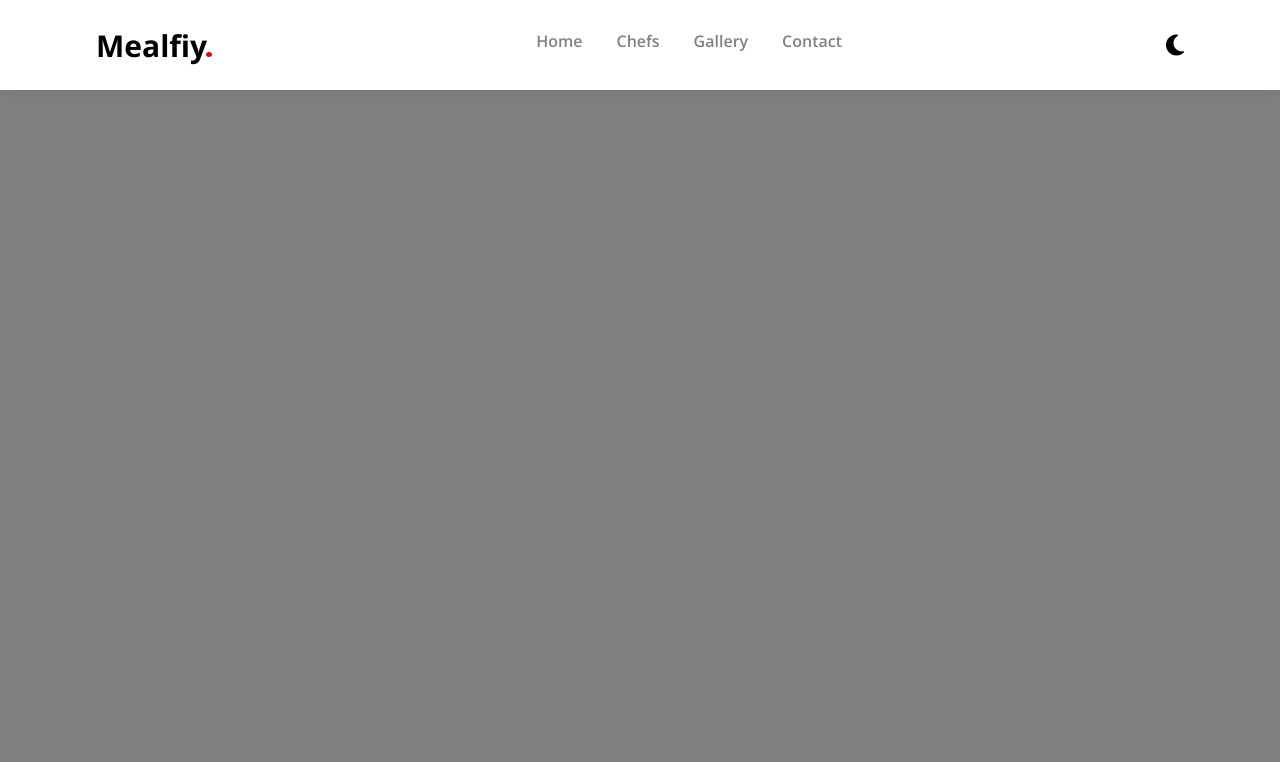
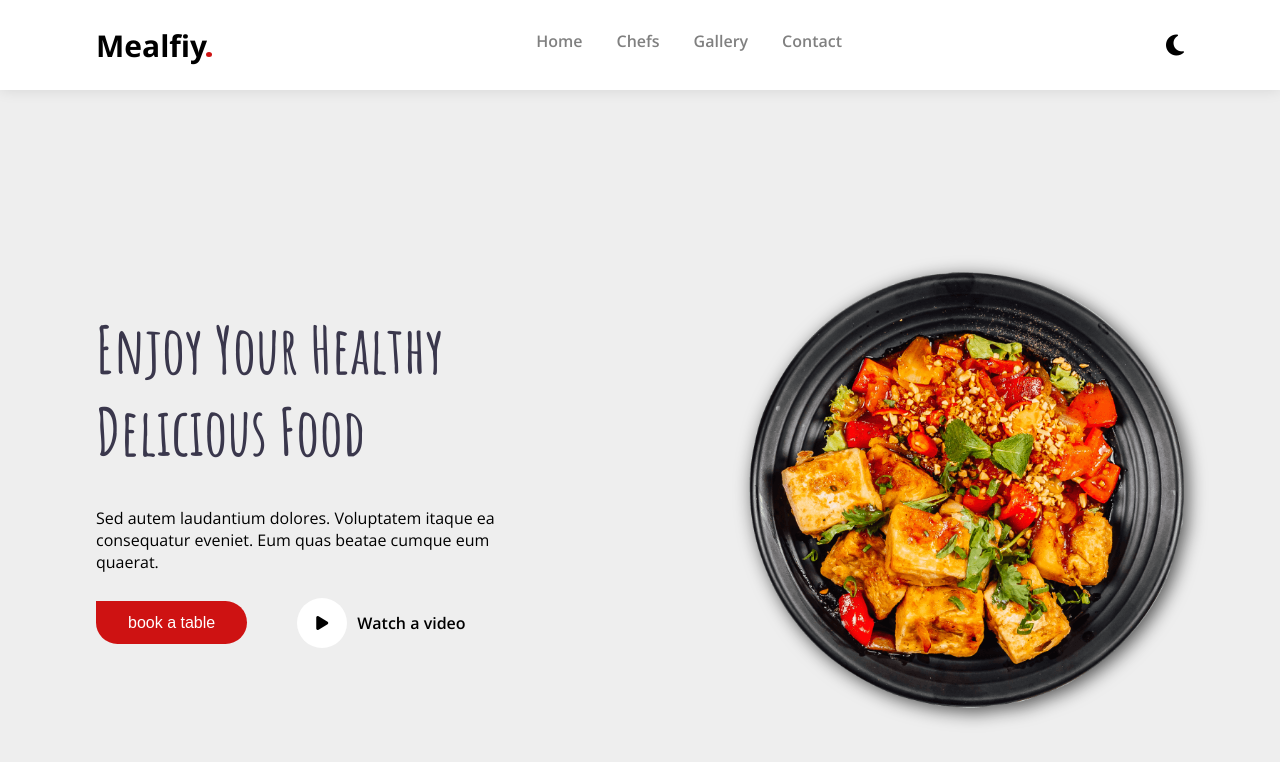
Before and after one commit to AmrKhaled77/mealfiy, a plain HTML site: page index.html in a window 1280 px wide. Drawn offline with nearby package versions, Linux system fonts and the light colour scheme.

Commit message:
finish header

```diff
--- a/css/main.css
+++ b/css/main.css
@@ -8,12 +8,15 @@
 
 }
 
-
+*{
+    padding: 0;
+    margin: 0;
+}
 
 
 body{
     font-family:var(--font-default) ;
-    background-color: gray;
+
     padding: 0;
     margin: 0;
 }
@@ -26,6 +29,11 @@ a{
     text-decoration: none;
 }
 
+.CONTAINER{
+    width: 85%;
+    margin: auto;
+}
+
 
 
 
@@ -33,12 +41,14 @@ a{
 
 
 
-/* start header  */
+/* start nav  */
 
 .nav{
     background-color: white;
     height: 90px;
-    position: fixed;
+    top: 0;
+   position: fixed;
+   z-index: 999;
     width: 100%;
     box-shadow: 0px 0px 14px 0px #0000001b;
 
@@ -169,4 +179,135 @@ li{
     margin: 0;
 }
 
+/* end nav  */
+
+
+
+
+/* start header  */
+
+
+.header{
+    position: relative;
+    display: flex;
+    align-items: center;
+    top: 90px;
+    background-color: #EEEEEE;
+    min-height:  100vb;
+}
+
+.header-body{
+
+   height: 100%;
+   width: 85%;
+   margin: auto;
+    display: flex;
+
+    align-items: center;
+    justify-content: space-between;
+
+}
+
+.header-body h2{
+    font-family: "Amatic SC", sans-serif;
+    font-weight: 700;
+    font-size: 65px;
+color: #3A374C;
+padding-bottom: 35px;
+
+
+
+}
+.header .right-section{
+
+        width: 40%;
+    }
+.header .right-section button{
+
+
+
+        border: 0;
+       padding: 0.8rem 2rem;
+        background-color: var(--color-primary);
+        border-radius: 0 50px 50px 50px;
+        transition: color 1s;
+        cursor: pointer;
+    }
+
+
+.header .right-section button:hover{
+   background-color: #E61414;
+
+    }
+
+.header .right-section button a{
+    color: white;
+    font-size: 16px;
+    }
+
+.header .left-section{
+    display: flex;
+    justify-content: flex-end;
+
+    width: 50%;
+}
+.header .left-section img{
+    filter: drop-shadow(rgba(0, 0, 0, 0.667) 4px 4px 9px);
+  width: 80%;
+}
+.btn-groupe{
+
+    display: flex;
+    min-height: 100px;
+    align-items: center;
+    column-gap: 50px;
+
+
+}
+
+.btn-groupe .icon {
+    background-color: white;
+    width: 50px;
+    height: 50px;
+    border-radius: 50%;
+    display: flex;
+    align-items: center;
+  text-align: center;
+
+
+  }
+
+.btn-groupe .icon i {
+width: 100%;
+
+
+  }
+
+  .video-btn{
+    display: flex;
+    align-items: center;
+    column-gap: 10px;
+    cursor: pointer;
+    transition: 0.7s;
+  }
+
+  .video-btn:hover{
+   color: var(--color-primary);
+  }
+  .video-btn:hover a{
+   color: var(--color-primary);
+  }
+  .video-btn a{
+   color: black;
+   font-weight: 600;
+   font-size: 16px;
+   transition: 0.7s;
+}
+
+  }
+
+
+
+
+
 /* end header  */
--- a/css/meadi_query.css
+++ b/css/meadi_query.css
@@ -1,4 +1,3 @@
-
 
 
 
--- a/index.html
+++ b/index.html
@@ -13,6 +13,10 @@
 
 
     <!-- fonts -->
+
+    <link rel="preconnect" href="https://fonts.googleapis.com">
+<link rel="preconnect" href="https://fonts.gstatic.com" crossorigin>
+<link href="https://fonts.googleapis.com/css2?family=Amatic+SC:wght@400;700&family=Inter:ital,opsz,wght@0,14..32,100..900;1,14..32,100..900&family=Open+Sans:ital,wght@0,300..800;1,300..800&display=swap" rel="stylesheet">
 
     <link rel="preconnect" href="https://fonts.googleapis.com">
 <link rel="preconnect" href="https://fonts.gstatic.com" crossorigin>
@@ -34,7 +38,7 @@
 </head>
 <body>
 
-    <!-- start header -->
+    <!-- start nav -->
     <div class="nav">
 
         <div class="container">
@@ -60,6 +64,55 @@
 
 </div>
 
+        <!-- end nav -->
+
+
+
+
+        <!-- start header -->
+
+        <div class="header">
+
+            <div class="header-body">
+
+           <div class="right-section">
+            <h2>
+                Enjoy Your Healthy
+                <br>
+Delicious Food
+            </h2>
+
+
+
+            <p>Sed autem laudantium dolores. Voluptatem itaque ea consequatur eveniet. Eum quas beatae cumque eum quaerat.</p>
+
+
+      <div class="btn-groupe">
+        <button><a href="#">book a table</a> </button>
+
+
+       <div class="video-btn">
+
+        <div class="icon">
+            <i class="fa-solid fa-play"></i>
+        </div>
+        <a href="#">Watch a video </a>
+       </div>
+
+      </div>
+
+
+        </div>
+
+        <div class="left-section">
+         <img src="./images/hero-img.png" alt="">
+
+        </div>
+           </div>
+
+           </div>
+
+
         <!-- end header -->
 </body>
 </html>
```
Also changed, not shown: images/hero-img.png (added).
